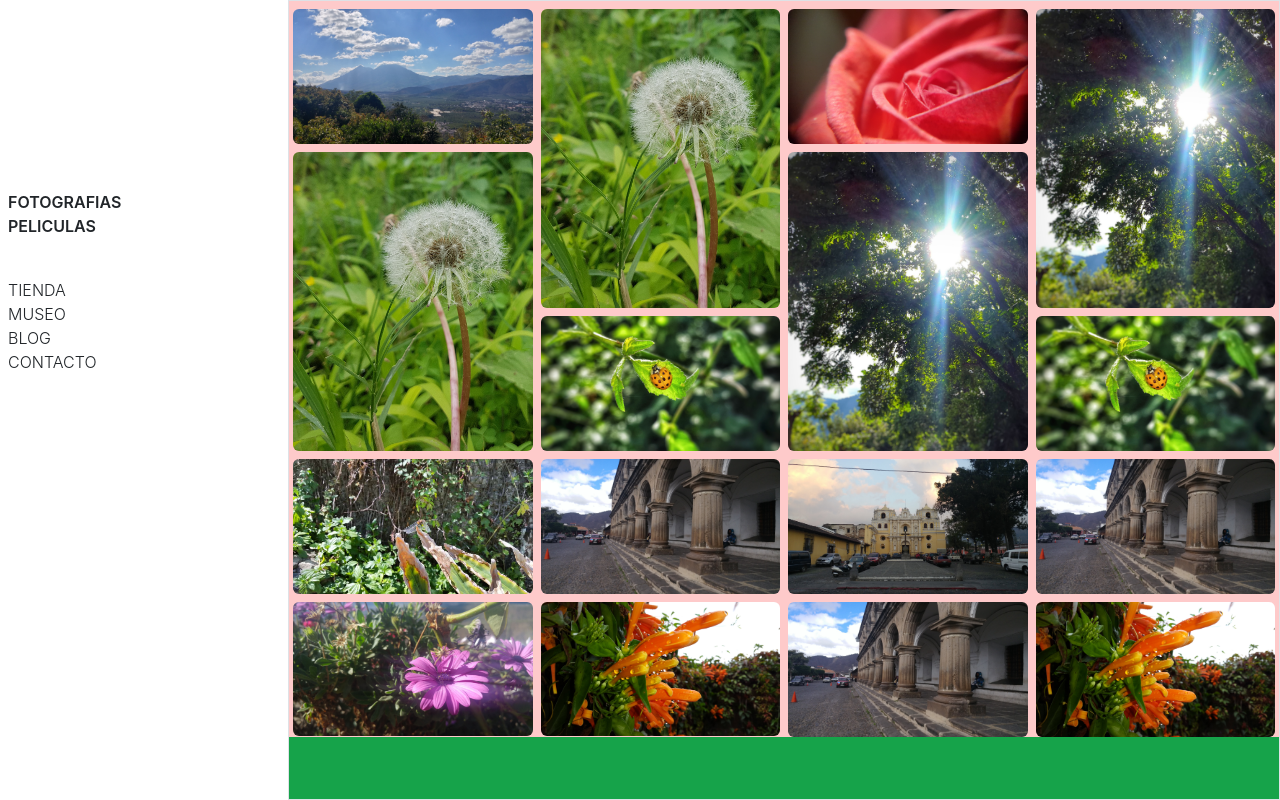
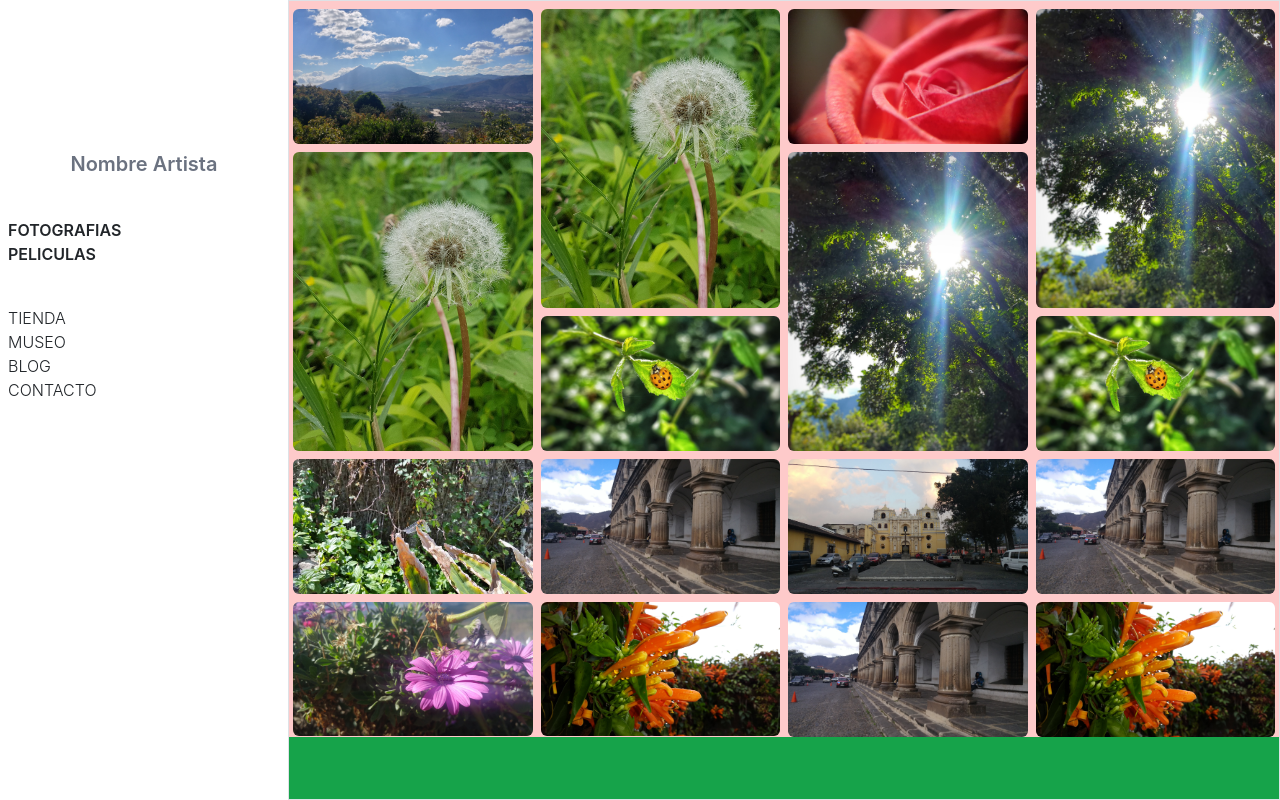
Before and after one commit to JOMADELEMA/masteringreact, a React (Create React App) app: page /photography3 in a window 1280 px wide. Built offline with nearby package versions, Linux system fonts and the light colour scheme; some icons are missing.

Commit message:
se sigue trabajando con el navbar, implementación para md y sm

```diff
--- a/src/Pages/Photography3.jsx
+++ b/src/Pages/Photography3.jsx
@@ -17,6 +17,24 @@ import pic12 from "../Assets/ImageGridPictures/12.jpg";
 const Photography3 = () => {
   return (
     <>
+      {/* NavBar */}
+      <div className="md:h-20 h-14 bg-gray-50 flex md:flex-col justify-between lg:hidden">
+        <Menu2 color="red" className="mt-3 cursor-pointer order-1 w-40 border" />
+        <div id="logo" className="flex justify-center self-center order-2">
+          <Camera
+            size={50}
+            color="gray"
+            strokeWidth={0.5}
+            className="hover:grayscale cursor-pointer"
+          />
+        </div>
+        <div id="nombre-artista" className="self-center order-3 w-40 border text-end">
+          <h1 className="text-md font-semibold text-gray-500 pr-8">
+            Nombre Artista
+          </h1>
+        </div>
+      </div>
+
       <div id="contenedor" className="flex">
         {/* Sidebar */}
         <div className=" hidden lg:flex">
@@ -31,6 +49,11 @@ const Photography3 = () => {
                 strokeWidth={0.5}
                 className="hover:grayscale cursor-pointer"
               />
+            </div>
+            <div id="nombre-artista" className="self-center">
+              <h1 className="text-xl font-semibold text-gray-500">
+                Nombre Artista
+              </h1>
             </div>
             <div id="enlaces-principales" className=" mt-10 mx-2">
               <ul>
@@ -66,7 +89,7 @@ const Photography3 = () => {
             id="sidebar-md"
             className="h-screen w-72 flex flex-col shadow-md"
           >
-            <Menu2 color="red" className="self-end mr-5 cursor-pointer"/>
+            <Menu2 color="red" className="self-end mr-5 cursor-pointer" />
             <div id="logo" className="flex justify-center">
               <Camera
                 size={150}
```
